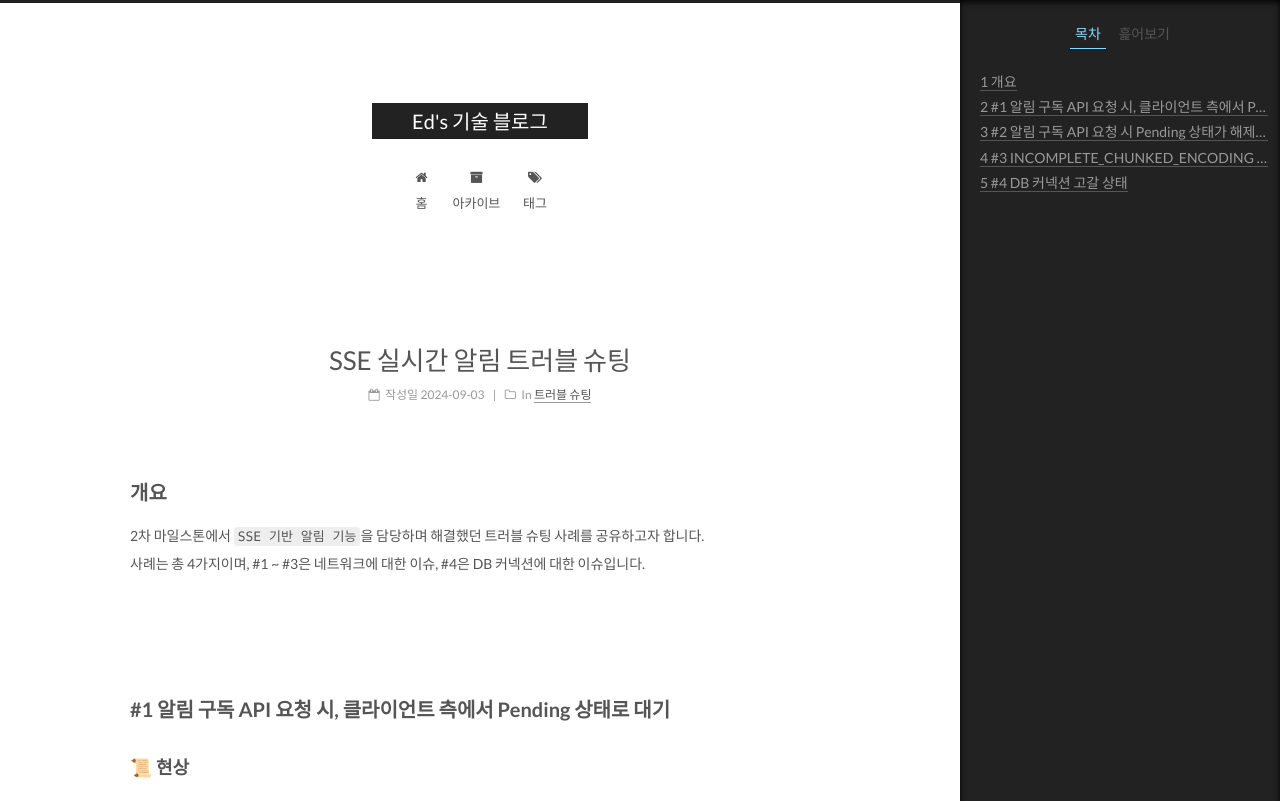
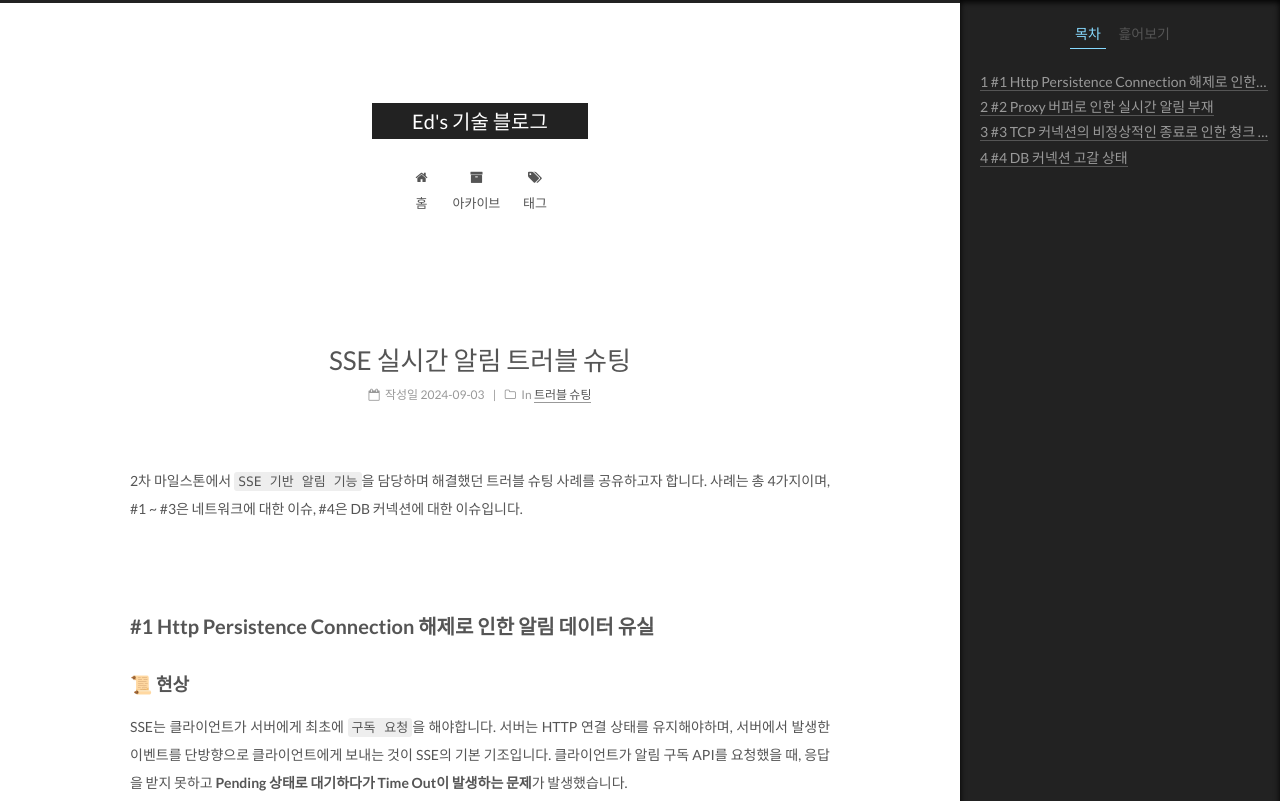
Before and after one commit to june-777/june-777.github.io, a Jekyll site: the page built from _posts/2024-09-03-SSE 실시간 알림 트러블 슈팅.md, in a window 1280 px wide and 1400 px high. Shown: the top 801 px of the window. Built offline with Jekyll 4.4.1, drawn with Linux system fonts in a browser that asks for light colours; some of the changed text lies outside the part shown; grey boxes are pictures that could not be loaded.

Commit message:
blog: SSE 실시간 알림 트러블 슈팅 그림 추가 및 내용 수정

````diff
--- a/_posts/2024-09-03-SSE 실시간 알림 트러블 슈팅.md
+++ b/_posts/2024-09-03-SSE 실시간 알림 트러블 슈팅.md
@@ -9,117 +9,86 @@ tags:
 
 ---
 
-## 개요
-2차 마일스톤에서 `SSE 기반 알림 기능`을 담당하며 해결했던 트러블 슈팅 사례를 공유하고자 합니다.
-사례는 총 4가지이며, #1 ~ #3은 네트워크에 대한 이슈, #4은 DB 커넥션에 대한 이슈입니다.
+2차 마일스톤에서 `SSE 기반 알림 기능`을 담당하며 해결했던 트러블 슈팅 사례를 공유하고자 합니다. 사례는 총 4가지이며, #1 ~ #3은 네트워크에 대한 이슈, #4은 DB 커넥션에 대한 이슈입니다.
 
-<br> <br>
+<br>
 
-## #1 알림 구독 API 요청 시, 클라이언트 측에서 Pending 상태로 대기
+## #1 Http Persistence Connection 해제로 인한 알림 데이터 유실
 
 ### 📜 현상
+SSE는 클라이언트가 서버에게 최초에 `구독 요청`을 해야합니다. 서버는 HTTP 연결 상태를 유지해야하며, 서버에서 발생한 이벤트를 단방향으로 클라이언트에게 보내는 것이 SSE의 기본 기조입니다. 클라이언트가 알림 구독 API를 요청했을 때, 응답을 받지 못하고 **Pending 상태로 대기하다가 Time Out이 발생하는 문제**가 발생했습니다.
 
-클라이언트는 서버에게 SSE 알림 구독을 요청
-
-이 때 클라이언트는 알림 구독 요청에 대한 응답을 받지 못하고, **Pending 상태로 대기 후 Time Out이 발생**
+<img src="https://github.com/user-attachments/assets/86121921-9bfd-43b4-beea-91e68f6922c7" width=700>
 
 <br>
-<img src="https://github.com/user-attachments/assets/86121921-9bfd-43b4-beea-91e68f6922c7" width=700>
-
-<br> <br>
 
 ### 🤔 원인
 
-Server Sent Event(이하 SSE)는 **기본 기조가 HTTP 연결 유지 (Persistence Connection)** 입니다. 이벤트가 발생할 때마다 클라이언트에게 이벤트를 서빙해야하기 때문입니다.
-하지만 Nginx는 받은 요청을 Upstream 서버로 전달할 때, 기본적으로 **HTTP 1.0으로 프로토콜 버전을 변경하고 전달**합니다. HTTP 1.0은 연결 유지를 지원하지 않기 때문에, SSE 구독 요청에 대한 응답을 받지 못할 수 있습니다.
-
-<br>
+위에서 언급했듯이, SSE는 **기본 기조가 HTTP 연결 유지 (Persistence Connection)** 입니다. 하지만 Nginx는 클라이언트로부터 받은 요청을 upstream 서버로 전달할 때, 기본 옵션으로 **HTTP 1.0으로 프로토콜 버전을 변경**합니다. HTTP 1.0 표준 스펙은 연결 유지를 지원하지 않기 때문에, 결과적으로 클라이언트와 서버간의 HTTP 연결이 유지되지 않고, 이에 따라 SSE 구독 요청에 대한 응답을 받지 못할 수 있습니다.
 
 <img src="https://github.com/user-attachments/assets/2e6270c2-29eb-4d76-9971-332c4dee0474" width=700>
 
-<br> <br>
+<br>
 
 <img src="https://github.com/user-attachments/assets/490e0a93-6fe0-4621-8f8e-333efae094f2" width=700>
 
 >  Ludo 서비스는 리버스 프록시로서 Nginx를 사용하고 있습니다.
 
-<br> <br>
+<br>
 
 ### 🧐 조치 및 해결
 
-Nginx 설정에서 http 버전을 명시하고, Connection 옵션을 설정해주면 됩니다. 하지만 알림 구동 요청에 대한 네트워크 이슈를 완전히 해결하기 위해선 한 가지 조치를 더 취해주어야 하는데요. 해당 내용은 아래에 이어서 다뤄보겠습니다.
+Nginx 설정에서 http 버전을 명시하고, Connection 옵션을 설정해주면 됩니다.
 
-<img src="https://github.com/user-attachments/assets/da23748d-7f39-46c7-905f-c9e840f1e74e" width=500>
+<img src="https://github.com/user-attachments/assets/b362fd8a-23fd-4efe-b500-9ee885ad1cfe" width=500>
 
 <br> <br>
 
-## #2 알림 구독 API 요청 시 Pending 상태가 해제되면, 쌓여있던 실시간 알림이 한 번에 전송
+## #2 Proxy 버퍼로 인한 실시간 알림 부재
 
 ### 📜 현상
+알림 구독 API 요청 시 Pending 상태가 해제되면, **쌓여있던 실시간 알림이 한 번에 전송**되는 현상이 추가되었습니다.
 
-클라이언트는 알림 구독 요청에 대해 여전히 Pending 상태. 하지만 아래의 현상이 추가됨
-
-Pending 상태가 해제되면, **쌓여있던 실시간 알림이 한 번에 전송**
+<img src="https://github.com/user-attachments/assets/948eff21-79c9-430d-b3c9-1b6da633d64d" width=700>
 
 <br>
 
-<img src="https://github.com/user-attachments/assets/948eff21-79c9-430d-b3c9-1b6da633d64d" width=700>
-
-<br> <br>
-
 ### 🤔 원인
 
-결론부터 말하면, Nginx의 프록시 버퍼가 Server의 알림 관련 응답을 버퍼하기 때문에 발생했던 문제입니다.
-
-**쌓여있던 데이터가 한 번에 전송**되고 있으므로, **버퍼의 유무**를 생각해볼 수 있겠습니다. [Nginx proxy_buffering 공식문서](https://nginx.org/en/docs/http/ngx_http_proxy_module.html#proxy_buffering)를 확인해보면, 서버로부터 받은 응답을 메모리에 버퍼해두는 것을 확인할 수 있습니다. 그리고 **응답의 전체가 버퍼**되었을 때, 버퍼한 응답들을 클라이언트에게 전송합니다. 이를 그림으로 표현하면 아래와 같습니다.
-
-<br>
+결론부터 말하면, Nginx의 프록시 버퍼가 Server의 알림 관련 응답을 버퍼하기 때문에 발생했던 문제입니다. **쌓여있던 데이터가 한 번에 전송**되고 있으므로, **버퍼의 유무**를 생각해볼 수 있겠습니다. [Nginx proxy_buffering 공식문서](https://nginx.org/en/docs/http/ngx_http_proxy_module.html#proxy_buffering)를 확인해보면, 서버로부터 받은 응답을 메모리에 버퍼해두는 것을 확인할 수 있습니다. 그리고 **응답의 전체가 버퍼**되었을 때, 버퍼한 응답들을 클라이언트에게 전송합니다. 이를 그림으로 표현하면 아래와 같습니다.
 
 <img src="https://github.com/user-attachments/assets/e4c78fde-1cb3-4e20-8cd0-4be7c65002aa" width=700>
 
-<br><br>
+<br>
 
 문제는 SSE의 기조가 클라이언트와 연결을 유지한채로, **"끝나지 않는 응답"** 을 보낸다는 것입니다.
 그리고 SSE 연결이 종료될 때 비로소 끝나지 않는 응답이 끝나게 됩니다. 즉, **SSE 연결이 종료될 때까지 Nginx가 SSE 구독 요청에 대한 응답과 실시간 이벤트들을 버퍼링**하고 있어서 발생했던 문제입니다.
 
 >  SSE의 공식적인 HTTP Content-Type: text/event-stream
 
-<br> <br>
+<br>
 
 ### 🧐 조치 및 해결
 
 해결 방법은 간단합니다. Nginx의 프록시 버퍼 기능을 끄면 됩니다. 하지만 해당 설정을 전역적으로 끄게되면, 알림 이외의 다른 API에서 Nginx의 프록시 버퍼 최적화 기능을 활용할 수 없게됩니다. 이 때 **`X-Accel-Buffering`** 을 활용하면 됩니다. Response Header에 `<X-Accel-Buffring, no>`를 추가하면, Nginx에서 해당 헤더를 식별하여 버퍼링 기능을 사용하지 않습니다.
 
-<img src="https://github.com/user-attachments/assets/35f86030-24b9-439e-a356-ef5a2c1d49b7" width=600>
-
+<img src="https://github.com/user-attachments/assets/3f950406-9dfc-4001-8421-c3fb6aa4ac01" width=600>
 
 <br> <br>
 
-## #3 INCOMPLETE_CHUNKED_ENCODING 200 (OK)
+## #3 TCP 커넥션의 비정상적인 종료로 인한 청크 데이터 유실
 
 ### 📜 현상
+위의 두가지 조치로 클라이언트가 실시간 알림을 받지 못하던 문제는 모두 해결했습니다. 하지만 **1분 주기로 네트워크 에러와 함께 SSE 구독 요청을 재전송**하는 문제가 추가되었습니다. 저희가 의도했던 SSE 재구독 요청은 30분이었습니다.
 
-알림 구독 요청 실패 및 실시간 알림이 전송되지 않던 네트워크 이슈는 모두 해결
-
-하지만 1**분 주기로 네트워크 에러와 함께 SSE 구독 요청을 재전송**. 의도했던 SSE 재구독 요청은 30분임
+<img src="https://github.com/user-attachments/assets/027e7128-e865-4194-97c1-3562e5f58f6a" width=700>
 
 <br>
 
-<img src="https://github.com/user-attachments/assets/027e7128-e865-4194-97c1-3562e5f58f6a" width=700>
-
-<br> <br>
-
 ### 🤔 원인
-
-결론부터 말하면 Nginx의 `read timeout 옵션`으로 인해, **Nginx가 TCP 커넥션을 의도하지 않은 시점에 종료**함으로서 발생한 문제입니다.
-
-해당 현상을 이해하려면, SSE 알림 구독 요청의 표준 명세인 `Transfer-Encoding:chunked`를 이해해야 합니다.
-
-<br>
+이는 Nginx의 `read timeout 옵션`으로 인해, **Nginx가 TCP 커넥션을 의도하지 않은 시점에 종료**함으로서 발생한 문제입니다. 해당 현상을 이해하려면, SSE 알림 구독 요청의 표준 명세인 `Transfer-Encoding:chunked`를 이해해야 합니다.
 
 <img src="https://github.com/user-attachments/assets/3e27f7ac-ad57-419c-8bac-6d55dd026f4c" width=250>
-
-<br>
 
 [RFC 2616 공식 문서 Chunked Transfer Coding](https://datatracker.ietf.org/doc/html/rfc2616#section-3.6.1)를 살펴보면, 아래와 같이 정의하고 있습니다.
 
@@ -138,8 +107,6 @@ Chunked-Body   = *chunk
 chunk          = chunk-size CRLF
 ```
 
-
-
 아래와 같이 예시를 들 수 있겠습니다.
 
 ```
@@ -157,56 +124,40 @@ Trailer: Expires
 CLRF	# empty line
 ```
 
-중요한 것은 **chuck 데이터의 종료 시점을 empty line으로 판단** 한다는 것입니다.
-
-추정해볼 수 있는 것은 **마지막 chunk 데이터가 오지 않았는데 TCP 커넥션이 종료** 되었다면, 에러 메세지의 의미 그대로 `“Incomplete chunked encoding”`를 의미하게 됩니다.
-
-주목해야하는 것은 **예기치 않은 시점에 TCP 커넥션이 종료**되는 현상입니다. 따라서 **Nginx에서 TCP 커넥션을 종료하는 타임아웃 옵션**이 있는지 살펴볼 필요가 있겠습니다.
-
-<br>
+중요한 것은 **chuck 데이터의 종료 시점을 empty line으로 판단** 한다는 것입니다. 따라서 만약 **마지막 chunk 데이터가 오지 않았음에도 TCP 커넥션이 종료**된다면, 에러 메세지의 의미 그대로 **`“Incomplete chunked encoding”` 네트워크 에러가 발생할 수 있음을 추정**해볼 수 있겠습니다. 주목해야하는 것은 예기치 않은 시점에 TCP 커넥션이 종료된다는 것입니다. 따라서 **Nginx에서 TCP 커넥션을 종료하는 타임아웃 옵션**이 있는지 살펴봤습니다.
 
 [Nginx 공식문서](https://nginx.org/en/docs/http/ngx_http_proxy_module.html#proxy_read_timeout)에서 read timeout 옵션을 확인할 수 있습니다.
 
 > Defines a timeout for reading a response from the proxied server.
->
 > The timeout is set only between **two successive read operations.**
->
 > If the proxied server does not transmit anything within this time, **the connection is closed.**
 
-주목해야할 부분은 두가지 입니다.
+즉, 아래와 같이 해석해볼 수 있겠습니다.
 
-- 해당 옵션은 두 개의 연속적인 읽기 작업 사이의 최대 대기 시간을 의미한다.
-
+- 해당 옵션은 두 개의 연속적인 읽기 작업 사이의 최대 대기 시간을 의미함
 - 최대 대기 시간동안 프록시된 서버로부터 아무런 전송이 없을 때, 커넥션이 닫힘
 
 `read operations`는 프록시된 서버로부터의 응답을 성공적으로 수신했음을 의미합니다. Nginx와 프록시된 서버의 관계에선 Nginx가 클라이언트기 때문입니다. 다시말하면 read timeout 옵션은 설정한 최대 대기 시간동안 프록시된 서버로부터 응답이 없으면, TCP 커넥션을 종료시킴을 의미합니다.
 
-<br>
-
 해당 문제가 발생했던 이유를 정리하면 아래와 같습니다.
 
 1. 알림 구독 요청 성공
-
 2. Nginx가 서버로부터 알림 구독 응답을 수신함
-
 3. 1분동안 알림 이벤트가 발생하지 않음. 즉, 1분동안 서버로부터 추가적인 응답을 받지 못함.
-
 4. read timeout 옵션(default 1분) 에 의해 Nginx가 TCP 커넥션을 종료함
-
 5. 클라이언트는 아직 Chuck 데이터의 끝(empty line)이 오지 않았는데, TCP 커넥션이 끊겨버림
 6. `INCOMPLETE_CHUNKED_ENCODING` 에러 발생
 
-<br>
-
 <img src="https://github.com/user-attachments/assets/ccd421b7-0985-4419-8794-7f6d88cedfaf" width=700>
 
-<br> <br>
+<br>
 
 ### 🧐 조치 및 해결
 
 proxy_read_timeout 옵션의 대기 시간을 의도한 시간에 맞게 수정하면 됩니다.
 
-<img src="https://github.com/user-attachments/assets/629e3fc9-6eab-450c-ba89-602051dab406" width=600>
+
+<img src="https://github.com/user-attachments/assets/c7be0e70-97bc-42c7-99cd-0a5a6d8f6748" width=600>
 
 <br> <br>
 
@@ -214,13 +165,11 @@ proxy_read_timeout 옵션의 대기 시간을 의도한 시간에 맞게 수정
 
 ### 📜 현상
 
-실시간 알림은 모두 성공하지만, 일정 횟수의 API 요청 후 **DB 커넥션이 부족**한 서버 에러 발생
-
-<br>
+실시간 알림은 모두 성공하지만, 일정 횟수의 API 요청 후 **DB 커넥션이 부족**한 서버 에러가 발생했습니다.
 
 <img src="https://github.com/user-attachments/assets/7df4bb46-8c73-48b8-9442-812fa1fcc7a9" width=700>
 
-<br> <br>
+<br>
 
 ### 🤔 원인
 
@@ -228,18 +177,16 @@ Ludo 서비스는 JPA를 사용하고 있는데요. **Open Session In View(이
 
 일반적으로 트랜잭션 시작시점에 DB 커넥션을 점유하고, 트랜잭션 종료시점에 DB 커넥션을 반납합니다. 하지만 OSIV 가 true일 경우, 트랜잭션 종료시점에 DB 커넥션을 반납하지 않고 HTTP 세션이 종료될 때 DB 커넥션을 반납합니다. SSE 는 "연결 유지"입니다. 즉 HTTP 세션이 종료되지 않으므로, DB 커넥션을 계속 점유하고있게 됩니다. 이는 DB 커넥션이 고갈되는 문제를 야기합니다.
 
-<br> <br>
+<br>
 
 ### 🧐 조치 및 해결
 
 OSIV 설정을 해제하면 됩니다.
 
-<img src="https://github.com/user-attachments/assets/e0622c96-e206-453d-8f06-0988abad5b82" width=400>
+<img src="https://github.com/user-attachments/assets/8e59727a-adc4-4064-9f8e-8da3c53deeb9" width=400>
 
 <br>
 
 OSIV 설정을 해제할 경우, 트랜잭션 범위를 벗어난 모든 엔티티는 문제 가능성을 내포합니다. 해당 엔티티는 영속화되어있지 않기 때문에, Lazy Loading을 할 경우 no session 오류가 발생합니다. 따라서 서비스 레이어 등에서 엔티티를 반환하는 경우, DTO를 반환하는 등 리팩터링을 고려해야 합니다.
 
-<img src="https://github.com/user-attachments/assets/578ec022-d7d7-4d4f-bfe6-bae89246b268" width=400>
-
-<br>
+<img src="https://github.com/user-attachments/assets/fea87d64-d5d0-4017-a9bb-db3eb0b6dd16" width=400>
````
